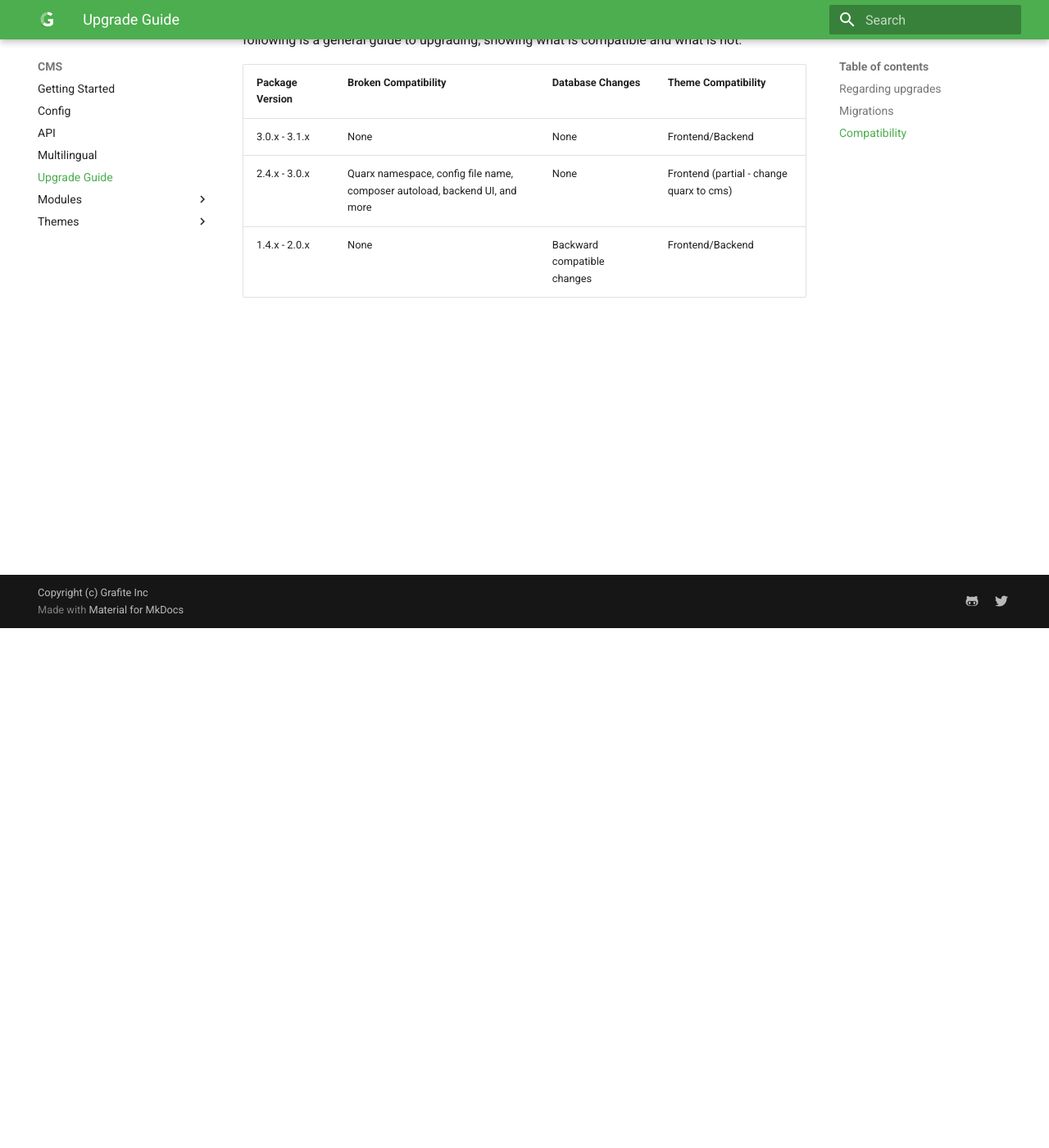
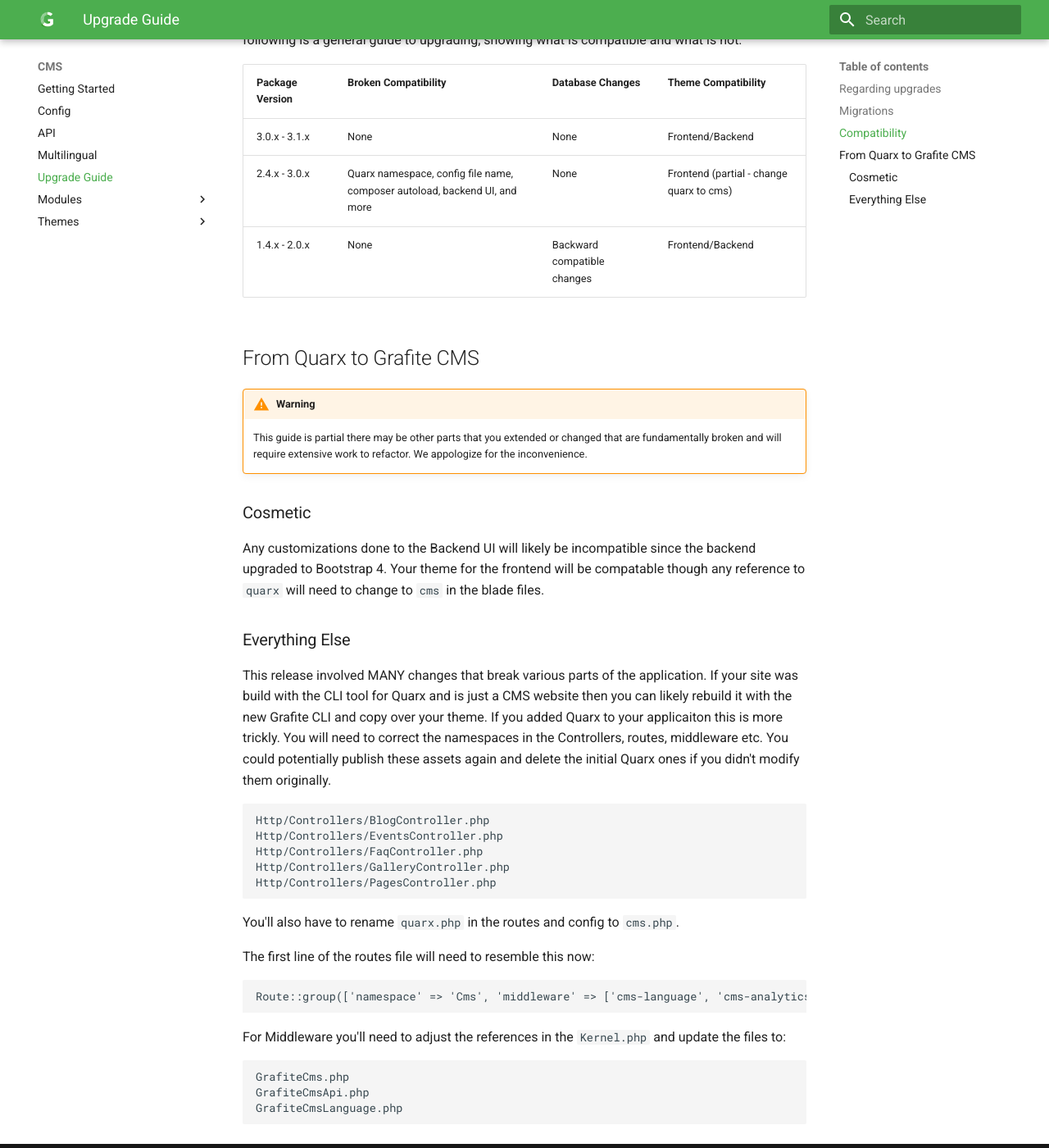
Before and after one commit to rccursach/Docs, an MkDocs documentation site: the page built from markdown/cms/upgrade.md, in a window 1280 px wide and 1400 px high, scrolled down 634 px. Shown: the whole window at 82% size. Built offline with MkDocs 1.6.1 and Material for MkDocs 9.7.7, drawn with Linux system fonts in a browser that asks for light colours; nearby versions of some CDN libraries; library files that are not in the unit come from our copies; comment, search, counter and statistics services are not loaded; old or Windows-style settings are respelled for this version of MkDocs.

Commit message:
General documentation updates

````diff
--- a/markdown/cms/upgrade.md
+++ b/markdown/cms/upgrade.md
@@ -20,3 +20,38 @@ Due to the rebranding of Grafite CMS we had to draw a line, and cause breaking c
 | 3.0.x - 3.1.x | None | None | Frontend/Backend |
 | 2.4.x - 3.0.x | Quarx namespace, config file name, composer autoload, backend UI, and more | None | Frontend (partial - change quarx to cms) |
 | 1.4.x - 2.0.x | None | Backward compatible changes | Frontend/Backend |
+
+## From Quarx to Grafite CMS
+
+!!! Warning
+    This guide is partial there may be other parts that you extended or changed that are fundamentally broken and will require extensive work to refactor. We appologize for the inconvenience.
+
+### Cosmetic
+Any customizations done to the Backend UI will likely be incompatible since the backend upgraded to Bootstrap 4. Your theme for the frontend will be compatable though any reference to `quarx` will need to change to `cms` in the blade files.
+
+### Everything Else
+This release involved MANY changes that break various parts of the application. If your site was build with the CLI tool for Quarx and is just a CMS website then you can likely rebuild it with the new Grafite CLI and copy over your theme. If you added Quarx to your applicaiton this is more trickly. You will need to correct the namespaces in the Controllers, routes, middleware etc. You could potentially publish these assets again and delete the initial Quarx ones if you didn't modify them originally.
+
+```
+Http/Controllers/BlogController.php
+Http/Controllers/EventsController.php
+Http/Controllers/FaqController.php
+Http/Controllers/GalleryController.php
+Http/Controllers/PagesController.php
+```
+
+You'll also have to rename `quarx.php` in the routes and config to `cms.php`.
+
+The first line of the routes file will need to resemble this now:
+
+```
+Route::group(['namespace' => 'Cms', 'middleware' => ['cms-language', 'cms-analytics']], function () {
+```
+
+For Middleware you'll need to adjust the references in the `Kernel.php` and update the files to:
+
+```
+GrafiteCms.php
+GrafiteCmsApi.php
+GrafiteCmsLanguage.php
+```
````
Also changed, not shown: markdown/cms/multilingual.md (+4 -0 lines), markdown/cms/themes/blade.md (+12 -0 lines).
